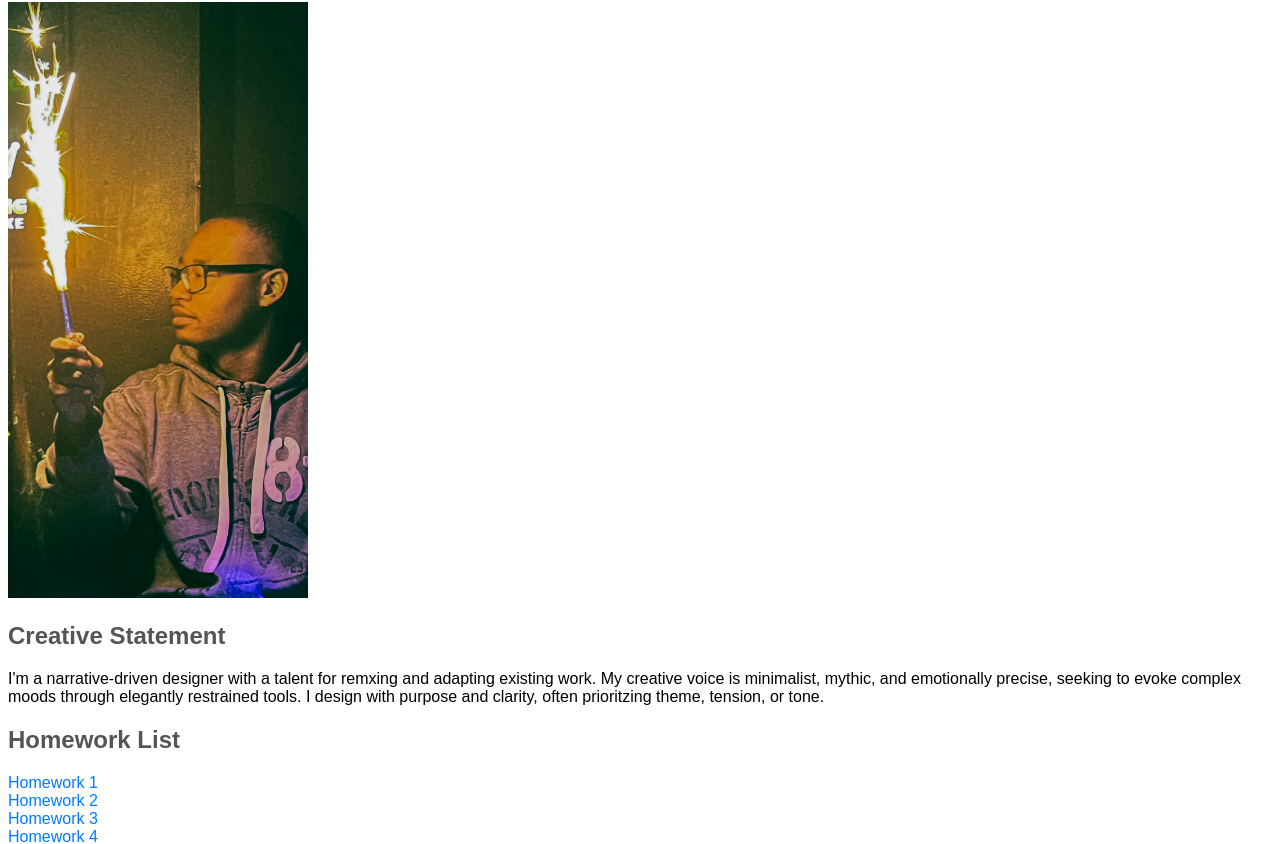
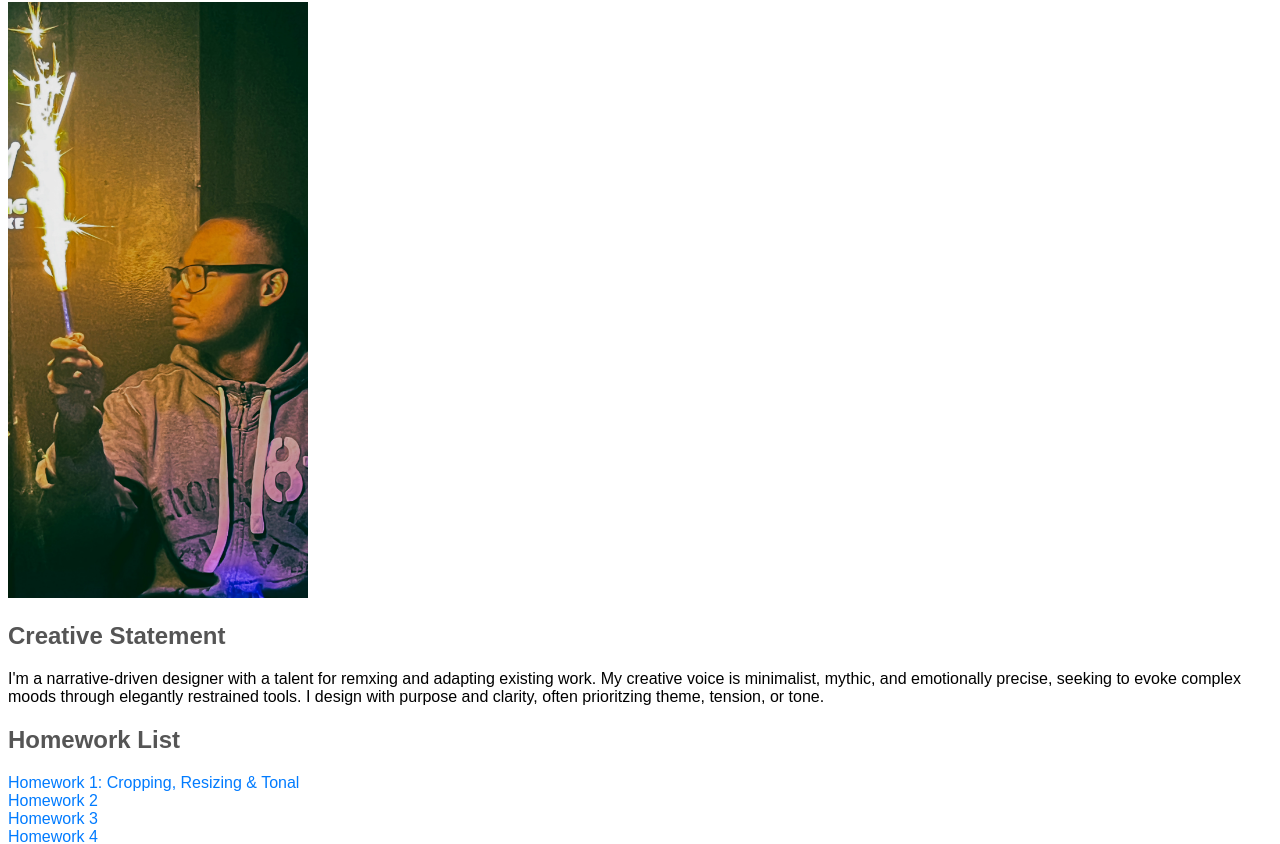
Before and after one commit to evanbrown-eng/media150, a plain HTML site: page index.html in a window 1280 px wide. Shown: the part 115-959 px from the top of the page. Drawn offline with Linux system fonts and the light colour scheme.

Commit message:
Fix spelling errors in index.html
Corrected spelling errors in the creative statement and homework list links.

```diff
--- a/index.html
+++ b/index.html
@@ -49,7 +49,7 @@
         </h2>
         <ul>
             <li>
-                <a href="homework1.html">Homework 1</a>
+                <a href="homework1.html">Homework 1: Cropping, Resizing & Tonal</a>
             </li>
             <li>
                 <a href="homework2.html">Homework 2</a>
```
